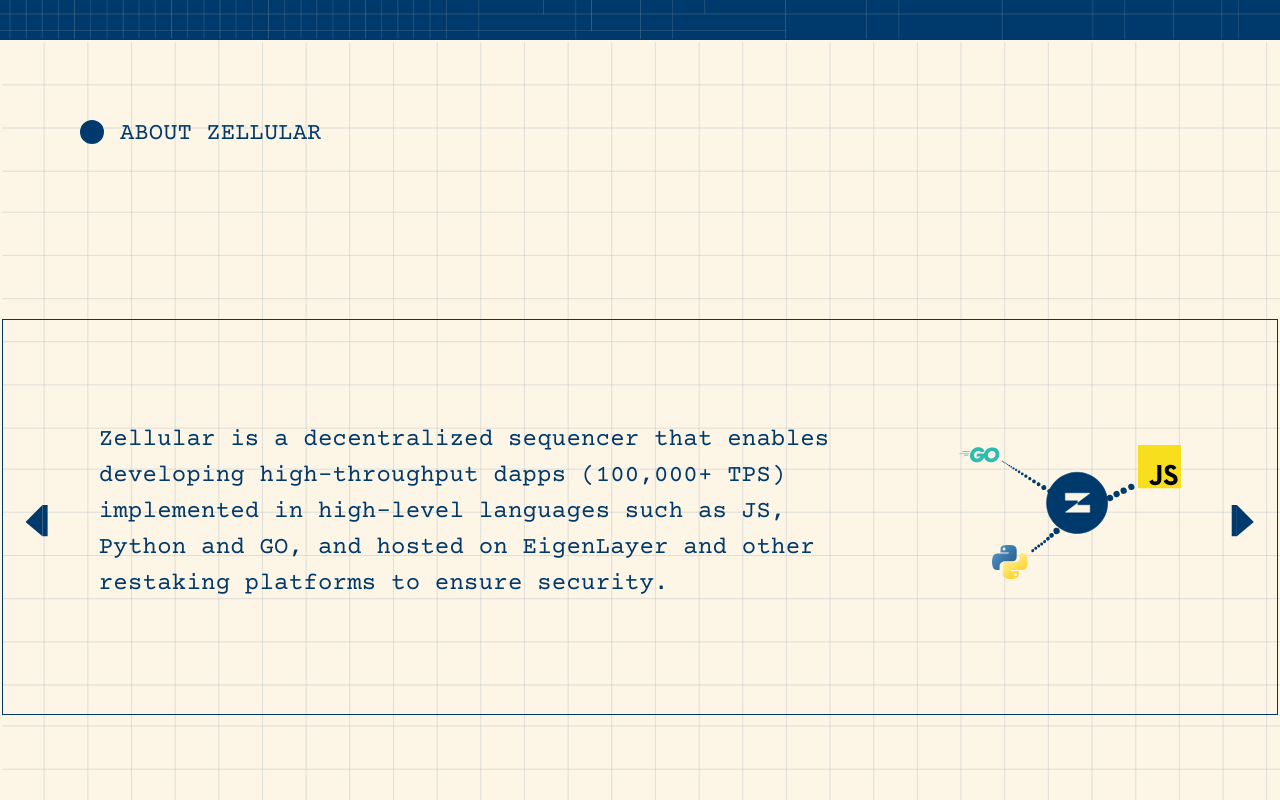
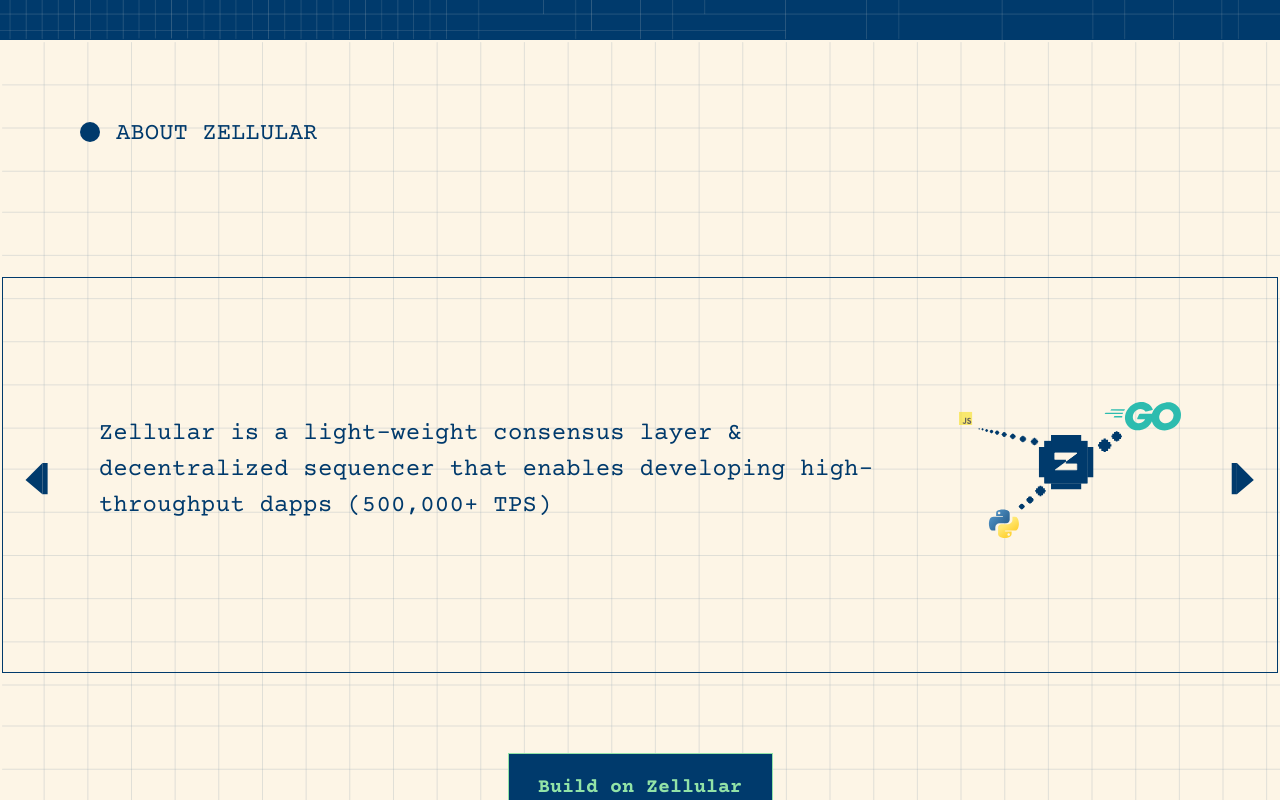
Before and after one commit to AzamHosseinian/Zellular-Ui, a React (Vite) app: page / in a window 1280 px wide. Shown: the part 760-1560 px from the top of the page. Built offline with nearby package versions, Linux system fonts and the light colour scheme.

Commit message:
edit style

```diff
--- a/src/components/AboutSection.jsx
+++ b/src/components/AboutSection.jsx
@@ -53,15 +53,10 @@ function AboutSection() {
           marginBottom: "130px",
         }}
       >
-        <div className="flex  gap-4 font-courierPrime text-[24px] font-thin leading-[27px] text-[#003A6C] mt-[80px] ml-[80px]">
-          <div className="w-6 h-6 rounded-full bg-[#003A6C]"></div>
+        <div className="flex gap-4 font-courierPrime text-[24px] items-center font-thin leading-[27px] text-[#003A6C] mt-[80px] ml-[80px]">
+          <div className="w-5 h-5 rounded-full bg-[#003A6C] -mt-1"></div>
           ABOUT ZELLULAR
         </div>
-        {/* <img
-          src={LogoType}
-          alt="Zellular Logotype"
-          style={{ width: "100%", height: "100%", minWidth: "200px" }}
-        /> */}
       </Box>
 
       <Box
@@ -71,7 +66,7 @@ function AboutSection() {
           flexDirection: isMobile ? "column-reverse" : "row",
           textAlign: "center",
           alignItems: "center",
-          minHeight: "480px",
+          // minHeight: "480px",
           justifyContent: "center",
           gap: "30px",
           boxSizing: "border-box",
@@ -81,7 +76,7 @@ function AboutSection() {
         <CarouselItems />
       </Box>
 
-      <div className=" flex w-full items-center justify-center my-[80px] font-courierPrime font-bold">
+      <div className=" flex w-full items-center justify-center mt-[80px] mb-[150px] font-courierPrime font-bold">
         <div
           onClick={handleButtonClick}
           className="bg-[#003a6c] hover:bg-[#92e3a7] hover:text-[#003a6c] hover:border-[#003a6c] border cursor-pointer border-[#92e3a7] w-[265px] h-[70px] text-[#92e3a7] text-[20px] flex items-center justify-center"
--- a/src/components/Carouseltems/Caruoseltems.tsx
+++ b/src/components/Carouseltems/Caruoseltems.tsx
@@ -78,7 +78,7 @@ const CarouselItems = () => {
   const slides = [
     {
       id: 1,
-      text: "Zellular is a decentralized sequencer that enables developing high-throughput dapps (100,000+ TPS) implemented in high-level languages such as JS, Python and GO, and hosted on EigenLayer and other restaking platforms to ensure security.",
+      text: "Zellular is a light-weight consensus layer & decentralized sequencer that enables developing high-throughput dapps (500,000+ TPS)",
       image: "/assets/images/AboutSection/SlideImages/slide1.svg",
     },
     {
--- a/src/components/Footer.jsx
+++ b/src/components/Footer.jsx
@@ -18,7 +18,7 @@ const Footer = () => {
     {
       name: "Medium",
       icon: mediumIcon,
-      url: "https://medium.com/@zellular",
+      url: "https://medium.com/zellular",
     },
     { name: "X", icon: xIcon, url: "https://x.com/zellular_xyz" },
     {
--- a/src/components/TeamSection/TeamSection.tsx
+++ b/src/components/TeamSection/TeamSection.tsx
@@ -81,10 +81,11 @@ const TeamSection = () => {
               TEAM
             </div>
           </div>
-          <div className="text-[20px] leading-[32px] lt-1024:leading-[30px] flex items-center justify-center font-bold font-courierPrime  w-full lt-1170:mt-[72px] ">
-            <div className="max-w-[917px] text-center px-0 lt-1024:px-10">
+          <div className="text-[24px] leading-[32px] lt-1024:leading-[30px] flex items-center justify-center font-bold font-courierPrime  w-full lt-1170:mt-[72px] ">
+            <div className="max-w-[1017px] text-center px-0 lt-1024:px-10">
               Zellular and its sub-projects are developed and maintained by a
-              passionate and experienced global team with a variety of expertise
+              passionate and experienced global team with a variety of
+              expertise.
             </div>
           </div>
         </div>
```
Also changed, not shown: public/assets/images/AboutSection/SlideImages/slide1.svg, public/assets/images/AboutSection/SlideImages/slide1_.svg (added).
